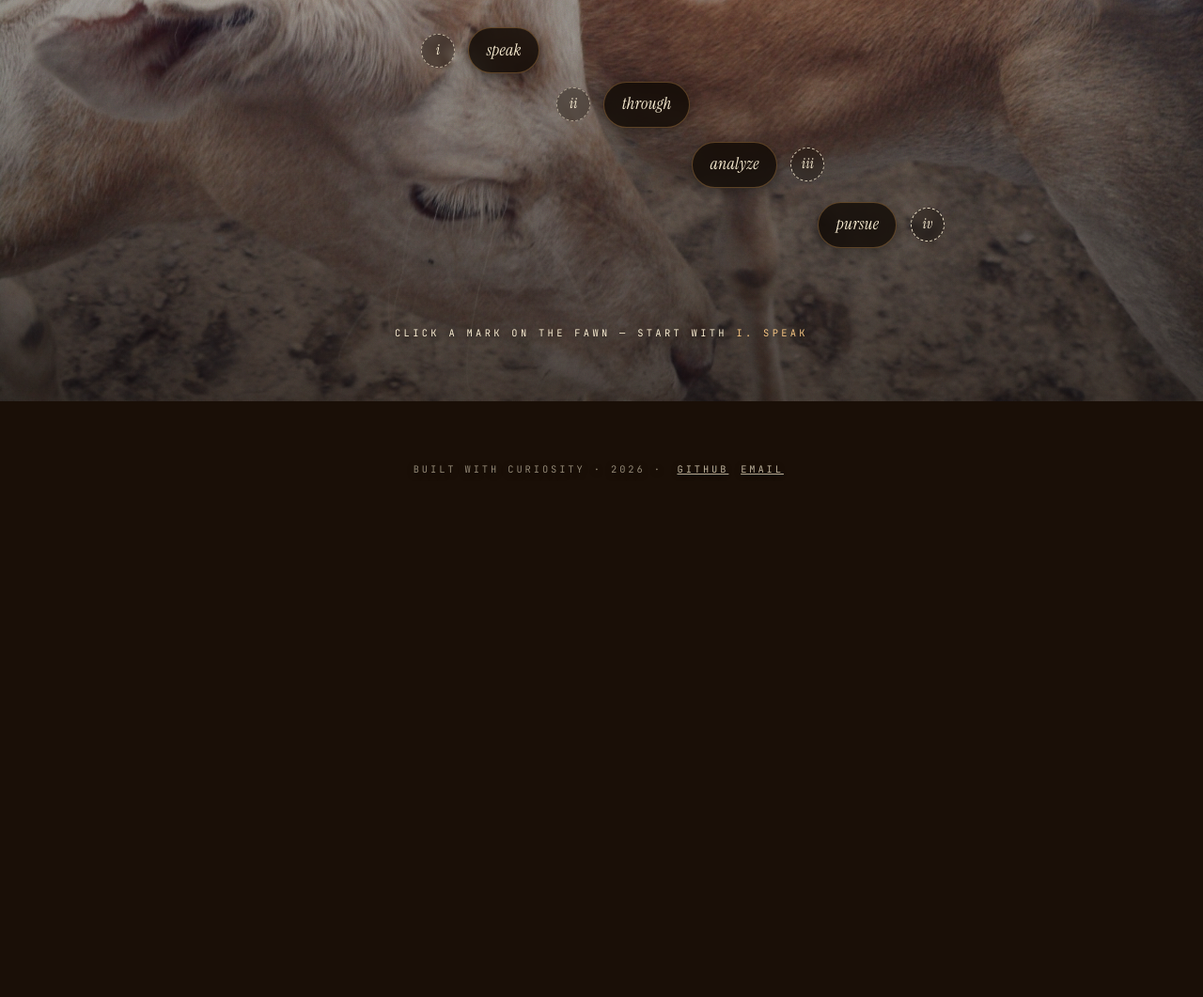
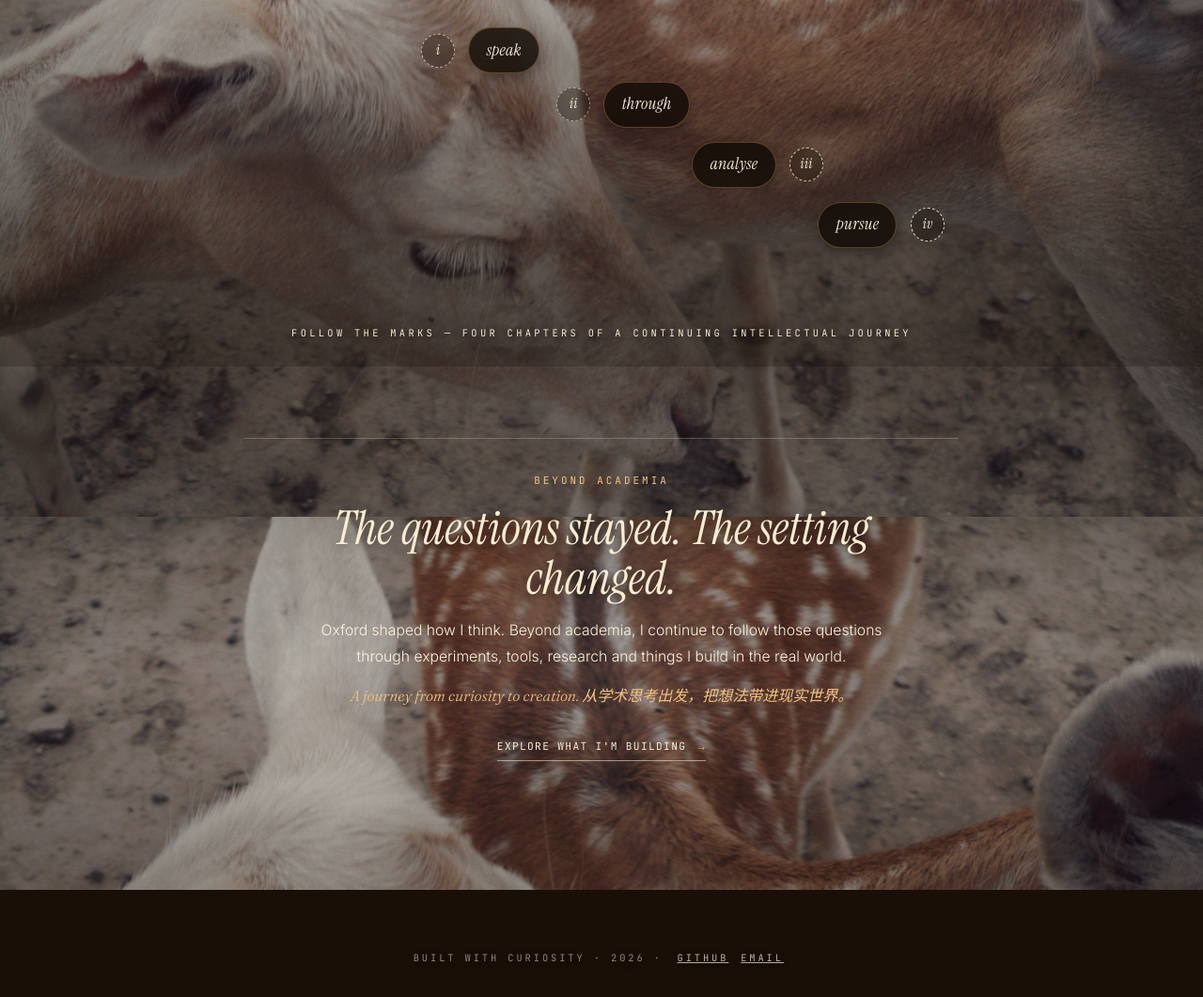
Before and after one commit to lingegrace/work-from-home-, a plain HTML site: page index.html in a window 1280 px wide. Shown: the part 410-1471 px from the top of the page at 94% size. Before the commit the page ends 951 px from the top, so only its background shows below. Drawn offline with Linux system fonts and the light colour scheme.

Commit message:
Temporarily publish Beyond Academia homepage demo

```diff
--- a/index.html
+++ b/index.html
@@ -320,6 +320,64 @@
         }
         .hero-hint.dim { opacity: 0.35; }
         .hero-hint em { color: var(--accent-warm); font-style: normal; }
+
+        /* ═══════ BEYOND ACADEMIA BRIDGE · DEMO ═══════ */
+        .beyond-academia {
+            max-width: 760px;
+            margin: clamp(3.5rem, 8vw, 6.5rem) auto 2rem;
+            padding: 2.2rem 1.5rem 2.6rem;
+            text-align: center;
+            border-top: 1px solid rgba(248, 236, 209, 0.24);
+            position: relative;
+        }
+        .beyond-kicker {
+            font-family: 'JetBrains Mono', monospace;
+            font-size: 0.68rem;
+            letter-spacing: 0.28em;
+            text-transform: uppercase;
+            color: var(--accent-warm);
+            margin-bottom: 1rem;
+        }
+        .beyond-academia h2 {
+            font-family: 'Instrument Serif', serif;
+            font-size: clamp(2rem, 4vw, 3.1rem);
+            line-height: 1.05;
+            font-weight: 400;
+            font-style: italic;
+            color: var(--cream);
+            margin: 0 auto 1rem;
+            text-shadow: 0 2px 14px rgba(0,0,0,.35);
+        }
+        .beyond-academia p {
+            max-width: 620px;
+            margin: 0.8rem auto;
+            color: var(--cream-warm);
+            font-size: 0.98rem;
+            line-height: 1.8;
+        }
+        .beyond-academia .beyond-note {
+            color: var(--accent-warm);
+            font-family: 'Fraunces', 'Instrument Serif', serif;
+            font-style: italic;
+            font-size: 1rem;
+        }
+        .beyond-link {
+            display: inline-block;
+            margin-top: 1.1rem;
+            padding-bottom: 0.3rem;
+            border-bottom: 1px solid rgba(248, 236, 209, 0.55);
+            color: var(--cream);
+            text-decoration: none;
+            font-family: 'JetBrains Mono', monospace;
+            font-size: 0.7rem;
+            letter-spacing: 0.12em;
+            text-transform: uppercase;
+        }
+        .beyond-link span { color: var(--accent-warm); margin-left: 0.3rem; }
+        @media (max-width: 640px) {
+            .beyond-academia { padding: 1.8rem 1rem 2.2rem; margin-top: 3rem; }
+            .beyond-academia p { font-size: 0.92rem; }
+        }
 
         /* ═══════ READING PANE ═══════ */
         .reading-backdrop {
@@ -657,8 +715,8 @@
                 <div class="hero">
                     <div class="hero-eyebrow">Linge · Grace · Guo</div>
                     <h1 class="hero-name">grace</h1>
-                    <p class="hero-sub">a sociotechnical lens on how AI and emerging technologies reshape the way we know, work, interact, and live.</p>
-                    <div class="hero-cta"><a class="btn btn-ghost" href="#works">See what I build →</a></div>
+                    <p class="hero-sub">From academic curiosity to practical creation — exploring how technology reshapes the way we think, work, interact and live.</p>
+                    <div class="hero-cta"><a class="btn btn-ghost" href="#works">Beyond Academia · See what I build →</a></div>
                 </div>
 
                 <div class="deer-marks">
@@ -672,7 +730,7 @@
                     </div>
                     <div class="spot s3" data-item="analyze" role="button" tabindex="0">
                         <div class="spot-dot">iii</div>
-                        <div class="spot-label">analyze</div>
+                        <div class="spot-label">analyse</div>
                     </div>
                     <div class="spot s4" data-item="pursue" role="button" tabindex="0">
                         <div class="spot-dot">iv</div>
@@ -681,8 +739,16 @@
                 </div>
 
                 <div class="hero-hint" id="heroHint">
-                    click a mark on the fawn — start with <em>i. speak</em>
+                    follow the marks — four chapters of a continuing intellectual journey
                 </div>
+
+                <section class="beyond-academia" aria-labelledby="beyond-title">
+                    <div class="beyond-kicker">Beyond Academia</div>
+                    <h2 id="beyond-title">The questions stayed. The setting changed.</h2>
+                    <p>Oxford shaped how I think. Beyond academia, I continue to follow those questions through experiments, tools, research and things I build in the real world.</p>
+                    <p class="beyond-note">A journey from curiosity to creation. 从学术思考出发，把想法带进现实世界。</p>
+                    <a class="beyond-link" href="#works">Explore what I'm building <span aria-hidden="true">→</span></a>
+                </section>
             </div>
         </section>
 
```
